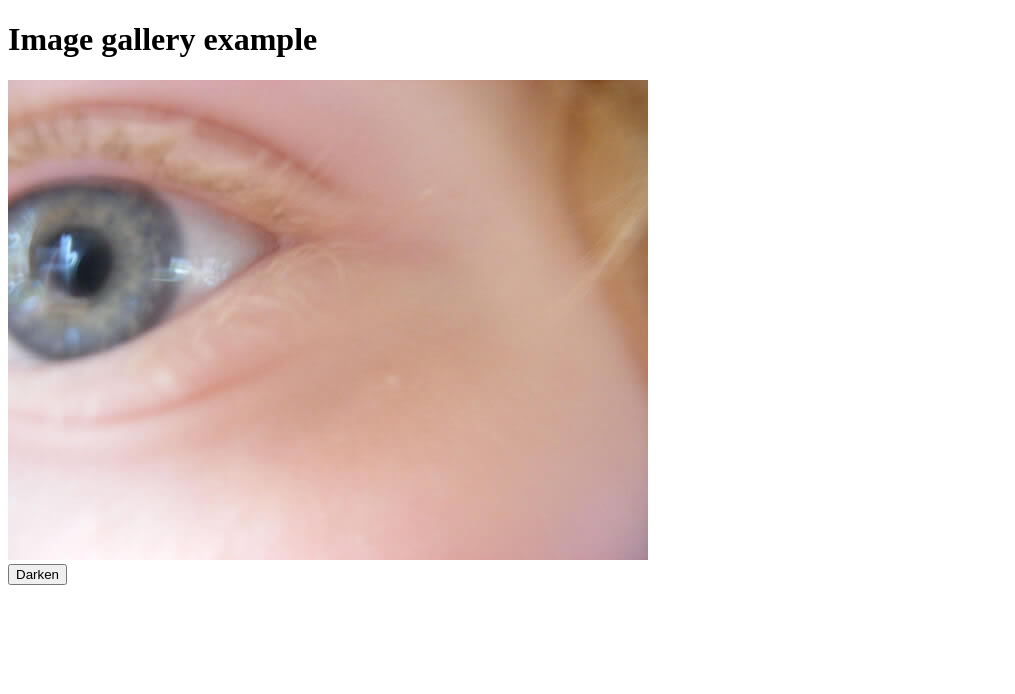
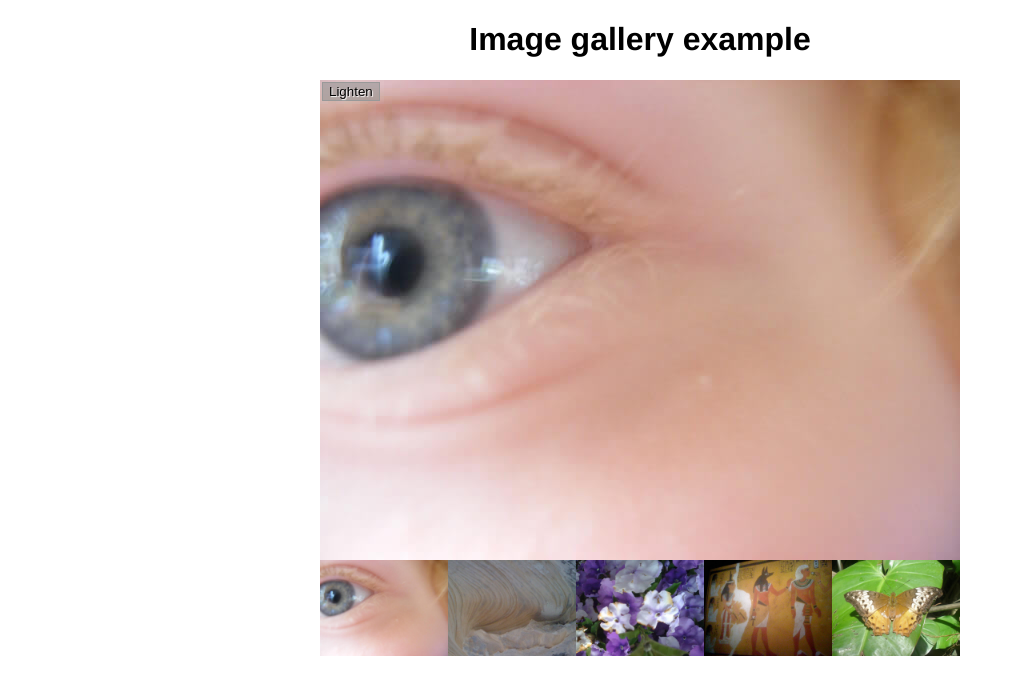
Before and after one commit to SpaceBunEth/MDN-image-gallery, a plain HTML site: page index.html in a window 1280 px wide. Both pictures are taken after a click on the button "Darken". Shown: the whole page, without its empty margins (0-1015 px from the left). Drawn offline with Linux system fonts and the light colour scheme.

Commit message:
forgot to push code changes to dev branch

```diff
--- a/index.html
+++ b/index.html
@@ -3,7 +3,7 @@
     <head>
         <meta charset="utf-8">
         <title>Image gallery</title>
-        <link rel="stylesheet" href="styles.css">
+        <link rel="stylesheet" href="style.css">
     </head>
 
     <body>
--- a/main.js
+++ b/main.js
@@ -3,6 +3,9 @@ const thumbBar = document.querySelector('.thumb-bar');
 
 const btn = document.querySelector('button');
 const overlay = document.querySelector('.overlay');
+
+//set overlay to dark default of DOM-Loading
+overlay.style.backgroundColor = 'rgb(0,0,0,0.5)';
 
 /*
 Declaring the array of image filenames
@@ -10,9 +13,39 @@ Declaring the alternative text for each image file
 Looping through images
 */
 
-const newImage = document.createElement('img');
-newImage.setAttribute('src', xxx);
-newImage.setAttribute('alt', xxx);
-thumbBar.appendChild(newImage);
+// Declaring Array for image filenames
+const imgSrc = ['images/pic1.jpg','images/pic2.jpg','images/pic3.jpg','images/pic4.jpg','images/pic5.jpg'];
+const imgAlt = ['pic1','pic2','pic3','pic4','pic5'];
+
+for (i = 0; i < imgSrc.length; i++) {
+    const newImage = document.createElement('img');
+    newImage.setAttribute('src', imgSrc[i]);
+    newImage.setAttribute('alt', imgAlt[i]);
+    thumbBar.appendChild(newImage);
+}
+
+//Event Listener changes displayed image to user selected thumb bar image.
+thumbBar.addEventListener('click', (e) => {
+    const newDisplaySrc = e.target.getAttribute('src');
+    const newDisplayAlt = e.target.getAttribute('alt');
+    displayedImage.setAttribute('src', newDisplaySrc);
+    displayedImage.setAttribute('alt', newDisplayAlt)
+})
+
 
 /* Wriring up the Darken/Lighten button */
+btn.addEventListener('click', (e) => {
+
+    const btnSwitch = e.target.getAttribute('class');
+
+    if (btnSwitch == 'dark') {
+        btn.setAttribute('class','light');
+        btn.textContent = 'Lighten';
+        overlay.style.backgroundColor = 'rgb(0,0,0,0)';
+    }
+    else {
+        btn.setAttribute('class','dark');
+        btn.textContent = 'Darken';
+        overlay.style.backgroundColor = 'rgb(0,0,0,0.5)';
+    }
+})
```
